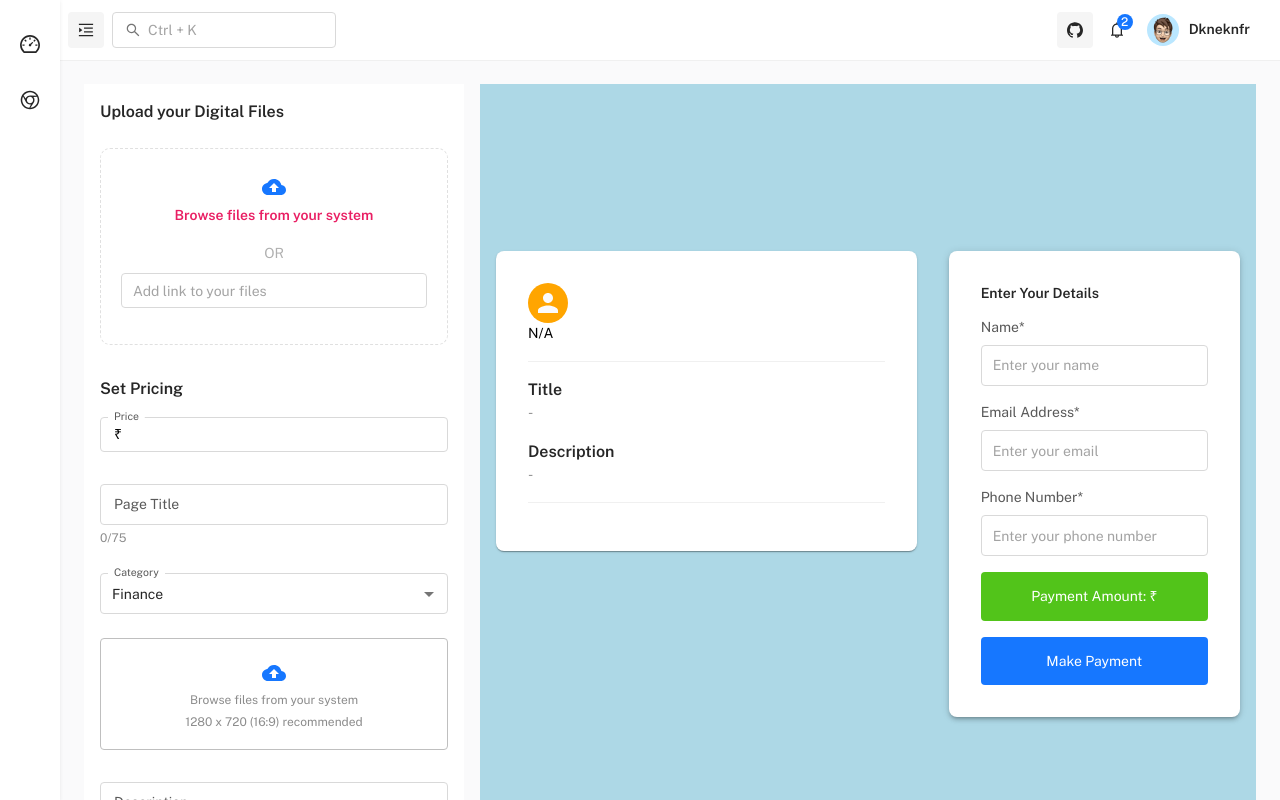
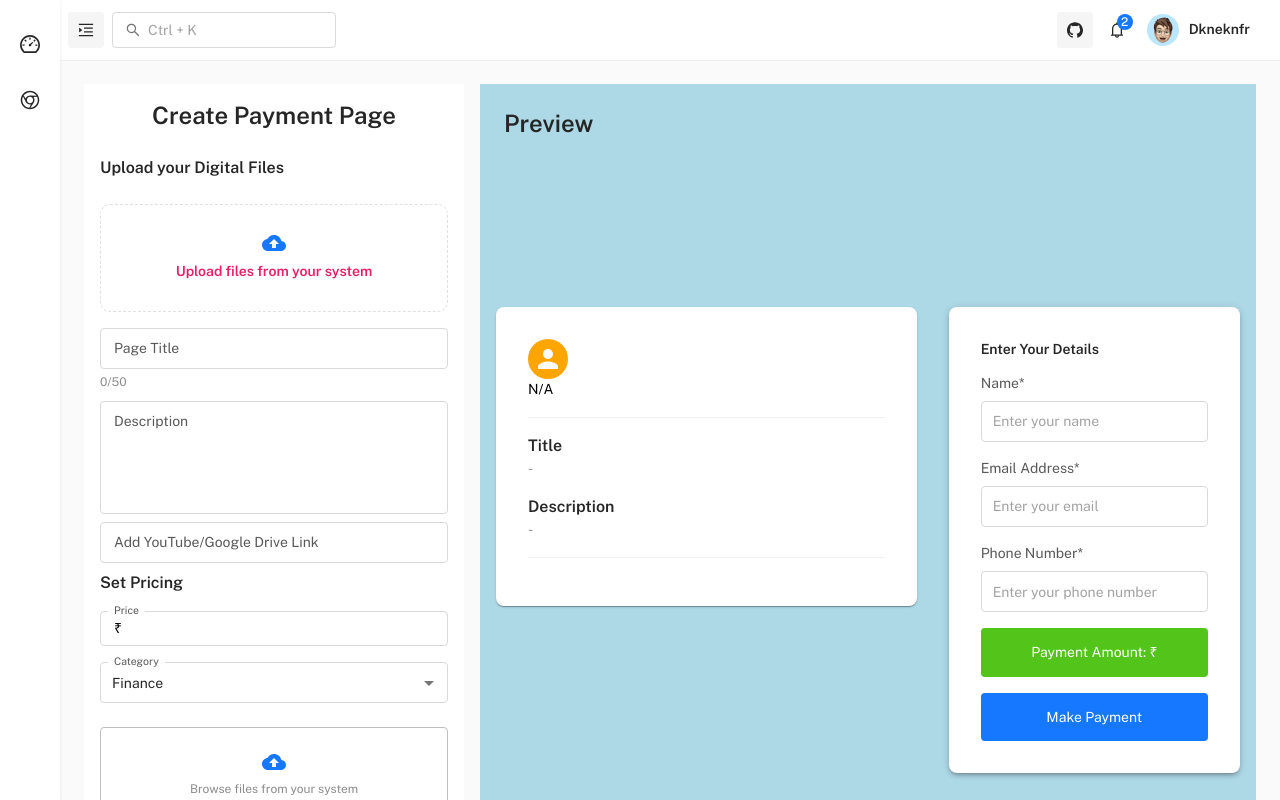
Before and after one commit to ayushjain27/omify, a React (Vite) app: page /sample-page in a window 1280 px wide. Shown: the top 800 px of the page. Built offline with nearby package versions, Linux system fonts and the light colour scheme; what axios-retry would draw is missing.

Commit message:
fix change

```diff
--- a/src/pages/extra-pages/sample-page.jsx
+++ b/src/pages/extra-pages/sample-page.jsx
@@ -1,18 +1,11 @@
 // material-ui
-import React, { useEffect, useState } from 'react';
+import React, { useState } from 'react';
 import {
-  Container,
   Box,
   Typography,
   Button,
   TextField,
-  // Grid,
   Card,
-  // CardContent,
-  Radio,
-  RadioGroup,
-  FormControlLabel,
-  FormControl,
   IconButton,
   MenuItem,
   Grid,
@@ -23,13 +16,14 @@ import {
   OutlinedInput,
   Avatar
 } from '@mui/material';
-import UploadFileIcon from '@mui/icons-material/UploadFile';
 import { CloudUpload } from '@mui/icons-material';
+import PictureAsPdfIcon from '@mui/icons-material/PictureAsPdf';
+import DescriptionIcon from '@mui/icons-material/Description';
+import TableChartIcon from '@mui/icons-material/TableChart';
 import axios from 'axios';
 import { useNavigate } from 'react-router';
 
 // project imports
-import MainCard from 'components/MainCard';
 import { useSelector } from 'react-redux';
 
 // ==============================|| SAMPLE PAGE ||============================== //
@@ -41,6 +35,7 @@ export default function SamplePage() {
   const [anyFile, setAnyFile] = useState(null);
   const [preview, setPreview] = useState(null);
   const [anyPreview, setAnyPreview] = useState(null);
+  const [fileType, setFileType] = useState('');
   const [uploading, setUploading] = useState(false);
   const [uploadedFilePath, setUploadedFilePath] = useState('');
 
@@ -48,7 +43,7 @@ export default function SamplePage() {
     setPriceType(event.target.value);
   };
 
-  const { selectedUserDetails  } = useSelector(({ authReducer }) => authReducer);
+  const { selectedUserDetails } = useSelector(({ authReducer }) => authReducer);
 
   const [data, setData] = useState({
     price: '',
@@ -111,16 +106,124 @@ export default function SamplePage() {
 
   const handleAnyfileChange = (event) => {
     const selectedFile = event.target.files[0];
+    if (!selectedFile) return;
+
+    const fileExt = selectedFile.name.split('.').pop().toLowerCase();
+    const fileType = selectedFile.type;
+
+    // Validate file type
+    const allowedExtensions = ['pdf', 'doc', 'docx', 'xls', 'xlsx', 'mp4', 'jpg', 'jpeg', 'png'];
+    if (!allowedExtensions.includes(fileExt)) {
+      alert('Please upload only PDF, Excel, Word, MP4, JPG, or PNG files');
+      return;
+    }
     setAnyFile(selectedFile);
+    setFileType(fileExt);
     console.log(selectedFile, 'Demkrf');
 
     // handleUpload(file);
 
     // Create a preview
+    if (fileType.startsWith('image/') || fileExt === 'mp4') {
       const previewUrl = URL.createObjectURL(selectedFile);
-    console.log(previewUrl, 'Demk');
       setAnyPreview(previewUrl);
+    } else {
+      // For documents, use icon preview
+      setAnyPreview(null);
+    }
+
     alert('File Added');
+  };
+
+  const renderPreview = () => {
+    console.log("msdkek")
+    if (!anyFile) return null;
+
+    switch (fileType) {
+      case 'jpg':
+      case 'jpeg':
+      case 'png':
+        return (
+          <div>
+            <Typography variant="h6">Uploaded Image:</Typography>
+            <img src={anyPreview} alt="Uploaded" style={{ maxWidth: '100%', maxHeight: '300px' }} />
+          </div>
+        );
+      case 'mp4':
+        return (
+          <div>
+            <Typography variant="h6">Uploaded Video:</Typography>
+            <video controls style={{ maxWidth: '100%', maxHeight: '300px' }}>
+              <source src={anyPreview} type="video/mp4" />
+              Your browser does not support the video tag.
+            </video>
+          </div>
+        );
+      case 'pdf':
+        return (
+          <div>
+            <Typography variant="h6">Uploaded PDF:</Typography>
+            <Box
+              sx={{
+                display: 'flex',
+                alignItems: 'center',
+                justifyContent: 'center',
+                flexDirection: 'column',
+                p: 2,
+                border: '1px dashed #ccc',
+                borderRadius: 1
+              }}
+            >
+              <PictureAsPdfIcon color="error" sx={{ fontSize: 60 }} />
+              <Typography>{anyFile.name}</Typography>
+            </Box>
+          </div>
+        );
+      case 'doc':
+      case 'docx':
+        return (
+          <div>
+            <Typography variant="h6">Uploaded Word Document:</Typography>
+            <Box
+              sx={{
+                display: 'flex',
+                alignItems: 'center',
+                justifyContent: 'center',
+                flexDirection: 'column',
+                p: 2,
+                border: '1px dashed #ccc',
+                borderRadius: 1
+              }}
+            >
+              <DescriptionIcon color="primary" sx={{ fontSize: 60 }} />
+              <Typography>{anyFile.name}</Typography>
+            </Box>
+          </div>
+        );
+      case 'xls':
+      case 'xlsx':
+        return (
+          <div>
+            <Typography variant="h6">Uploaded Excel File:</Typography>
+            <Box
+              sx={{
+                display: 'flex',
+                alignItems: 'center',
+                justifyContent: 'center',
+                flexDirection: 'column',
+                p: 2,
+                border: '1px dashed #ccc',
+                borderRadius: 1
+              }}
+            >
+              <TableChartIcon color="success" sx={{ fontSize: 60 }} />
+              <Typography>{anyFile.name}</Typography>
+            </Box>
+          </div>
+        );
+      default:
+        return null;
+    }
   };
 
   const handleUpload = async (paymentPageId) => {
@@ -197,11 +300,41 @@ export default function SamplePage() {
 
   return (
     <>
-      <Box>
+      <Box
+        sx={{
+          height: '100vh',
+          overflow: 'hidden', // Prevent scrolling
+          display: 'flex',
+          flexDirection: 'column'
+        }}
+      >
         {/* Header */}
-        <Grid container spacing={2}>
-          <Grid item xs={12} md={4}>
+        <Grid
+          container
+          spacing={2}
+          sx={{
+            flex: 1, // Takes remaining space
+            overflow: 'hidden' // Prevent scrolling
+          }}
+        >
+          <Grid
+            item
+            xs={12}
+            md={4}
+            sx={{
+              height: '100%',
+              overflow: 'auto', // Enable scrolling only inside this column
+              scrollbarWidth: 'none',
+              '&::-webkit-scrollbar': {
+                display: 'none'
+              },
+              pb: 2 // Add some padding at bottom
+            }}
+          >
             <Box sx={{ backgroundColor: 'white', p: 2 }}>
+              <Typography variant="h3" sx={{ fontWeight: 'bold', mb: 3, textAlign: 'center' }}>
+                Create Payment Page
+              </Typography>
               <Typography variant="h5" sx={{ fontWeight: 'bold', mb: 3 }}>
                 Upload your Digital Files
               </Typography>
@@ -214,21 +347,51 @@ export default function SamplePage() {
                   textAlign: 'center',
                   padding: '20px',
                   borderRadius: '10px',
-                  borderColor: '#E0E0E0',
-                  mb: 4
+                  borderColor: '#E0E0E0'
                 }}
               >
                 <IconButton color="primary" component="label">
                   <CloudUpload />
-                  <input hidden type="file" onChange={handleAnyfileChange} />
+                  <input hidden accept=".pdf,.doc,.docx,.xls,.xlsx,.mp4,.jpg,.jpeg,.png" type="file" onChange={handleAnyfileChange} />
                 </IconButton>
                 <Typography variant="body1" sx={{ color: '#E91E63', fontWeight: 'bold', mb: 1 }}>
-                  Browse files from your system
+                  Upload files from your system
                 </Typography>
                 <Button component="label" sx={{ display: 'none' }} aria-label="Browse files">
                   <input type="file" hidden />
                 </Button>
-                <Typography sx={{ color: '#B0B0B0', mt: 2, mb: 1 }}>OR</Typography>
+              </Card>
+              {renderPreview()}
+              <TextField
+                label="Page Title"
+                placeholder="Add Title"
+                variant="outlined"
+                fullWidth
+                margin="normal"
+                inputProps={{ maxLength: 50 }}
+                helperText={data?.pageTitle?.length > 0 ? `${data?.pageTitle?.length}/50` : `0/50`}
+                onChange={(event) =>
+                  setData((prevData) => ({
+                    ...prevData,
+                    pageTitle: event.target.value
+                  }))
+                }
+              />
+              <TextField
+                label="Description"
+                variant="outlined"
+                fullWidth
+                multiline
+                rows={4}
+                margin="normal"
+                onChange={(event) =>
+                  setData((prevData) => ({
+                    ...prevData,
+                    description: event.target.value
+                  }))
+                }
+                sx={{ mt: 0 }}
+              />
               <TextField
                 onChange={(event) =>
                   setData((prevData) => ({
@@ -236,12 +399,13 @@ export default function SamplePage() {
                     link: event.target.value
                   }))
                 }
+                label="Add YouTube/Google Drive Link"
+                variant="outlined"
                 fullWidth
+                margin="normal"
                 placeholder="Add link to your files"
-                  size="small"
-                  sx={{ mb: 2 }}
+                sx={{ mt: 0 }}
               />
-              </Card>
 
               {/* Pricing Section */}
               <Typography variant="h5" sx={{ fontWeight: 'bold', mb: 2 }}>
@@ -275,20 +439,6 @@ export default function SamplePage() {
               <Box>
                 <Box component="form" noValidate autoComplete="off">
                   {/* Page Title */}
-                  <TextField
-                    label="Page Title"
-                    variant="outlined"
-                    fullWidth
-                    margin="normal"
-                    inputProps={{ maxLength: 75 }}
-                    helperText="0/75"
-                    onChange={(event) =>
-                      setData((prevData) => ({
-                        ...prevData,
-                        pageTitle: event.target.value
-                      }))
-                    }
-                  />
 
                   {/* Category Dropdown */}
                   <TextField
@@ -304,6 +454,7 @@ export default function SamplePage() {
                         category: event.target.value
                       }))
                     }
+                    sx={{ mt: 0 }}
                   >
                     <MenuItem value="Finance">Finance</MenuItem>
                     <MenuItem value="Health">Health</MenuItem>
@@ -314,7 +465,7 @@ export default function SamplePage() {
                   <Box border={1} borderColor="grey.400" borderRadius={1} p={2} textAlign="center" mt={2} mb={2}>
                     <IconButton color="primary" component="label">
                       <CloudUpload />
-                      <input hidden accept="image/*,video/*" type="file" onChange={handleFileChange} />
+                      <input hidden accept=".jpg,.jpeg,.png" type="file" onChange={handleFileChange} />
                     </IconButton>
                     {/* <Typography></Typography> */}
                     <Typography variant="body2" color="textSecondary">
@@ -332,20 +483,6 @@ export default function SamplePage() {
                   )} */}
 
                   {/* Description */}
-                  <TextField
-                    label="Description"
-                    variant="outlined"
-                    fullWidth
-                    multiline
-                    rows={4}
-                    margin="normal"
-                    onChange={(event) =>
-                      setData((prevData) => ({
-                        ...prevData,
-                        description: event.target.value
-                      }))
-                    }
-                  />
 
                   {/* Button Text */}
                   <TextField
@@ -369,12 +506,11 @@ export default function SamplePage() {
                 variant="contained"
                 fullWidth
                 sx={{
-                  mt: 3,
                   backgroundColor: '#000000',
                   color: '#FFFFFF',
                   '&:hover': { backgroundColor: '#333333' },
                   height: 48,
-                  borderRadius: 5
+                  borderRadius: 2
                 }}
                 onClick={handleSubmit}
               >
@@ -382,8 +518,23 @@ export default function SamplePage() {
               </Button>
             </Box>
           </Grid>
-          <Grid item xs={12} md={8}>
-            <Box sx={{ backgroundColor: 'lightblue', height: '100%' }}>
+          <Grid
+            item
+            xs={12}
+            md={8}
+            sx={{
+              height: '100%',
+              overflow: 'auto', // Enable scrolling only inside this column
+              scrollbarWidth: 'none',
+              '&::-webkit-scrollbar': {
+                display: 'none'
+              }
+            }}
+          >
+            <Box sx={{ backgroundColor: 'lightblue' }}>
+              <Typography variant="h3" sx={{ fontWeight: 'bold', pt: 3, pl: 3 }}>
+                Preview
+              </Typography>
               <Box sx={{ display: 'flex', justifyContent: 'center', alignItems: 'center', minHeight: '100vh', px: 2 }}>
                 <Grid container spacing={4} maxWidth="lg">
                   {/* Left Section */}
```
Lines whose indentation alone changed are shown as unchanged.
